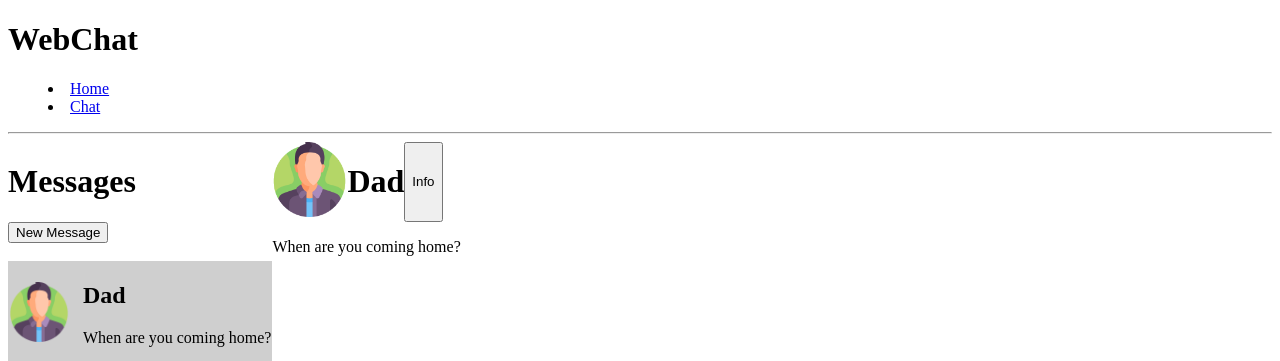
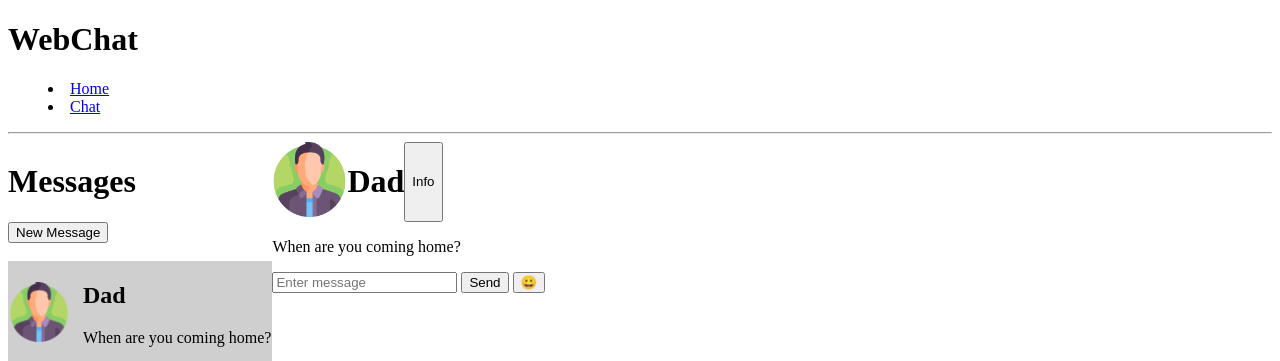
Before and after one commit to Samuel-Ampuero/startup, a plain HTML site: page chat.html in a window 1280 px wide. Shown: the top 361 px of the page. Drawn offline with Linux system fonts and the light colour scheme.

Commit message:
HTML startup - created message bar

```diff
--- a/chat.html
+++ b/chat.html
@@ -99,8 +99,10 @@
             <p>When are you coming home?</p>
           </div>
           <!--Div for the text bar-->
-          <div>
-
+          <div style="width: auto;">
+            <input type="text" placeholder="Enter message">
+            <button>Send</button>
+            <button>&#128512</button>
           </div>
         </div>
       </div>
```
